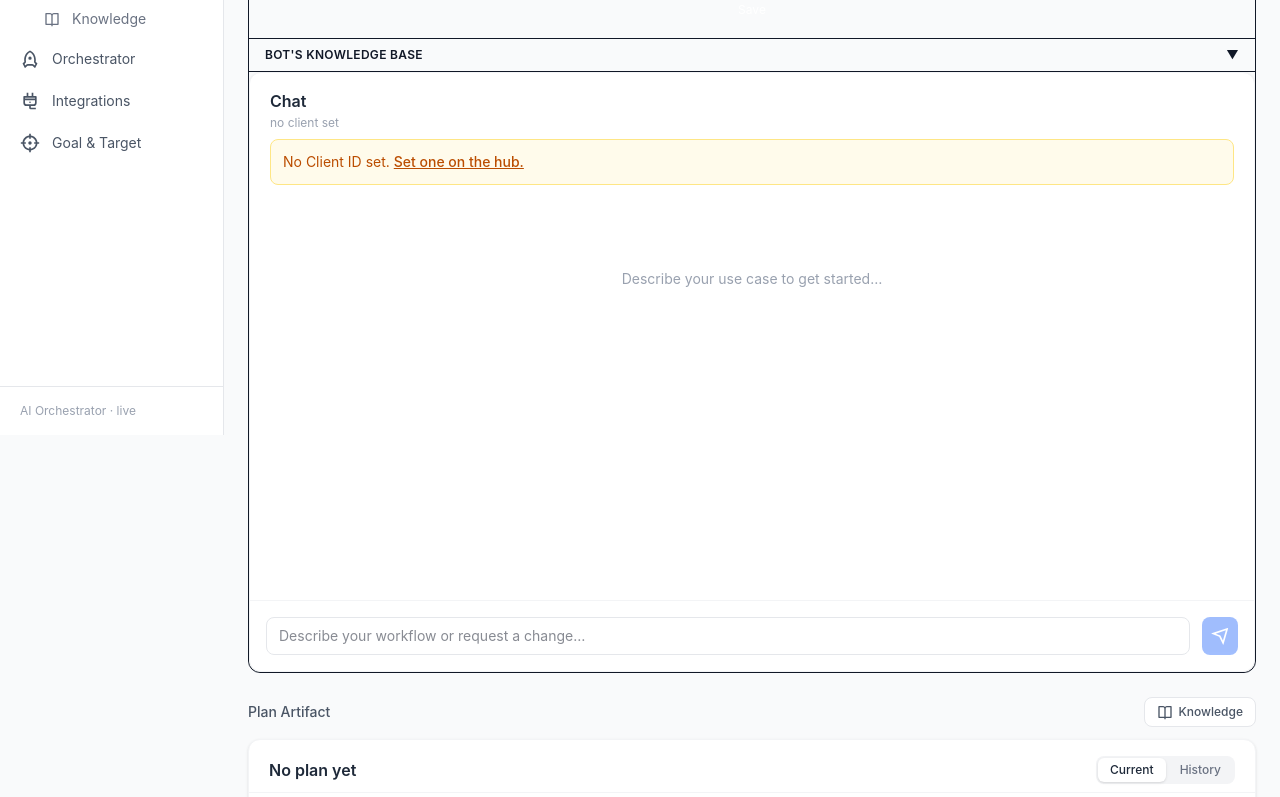
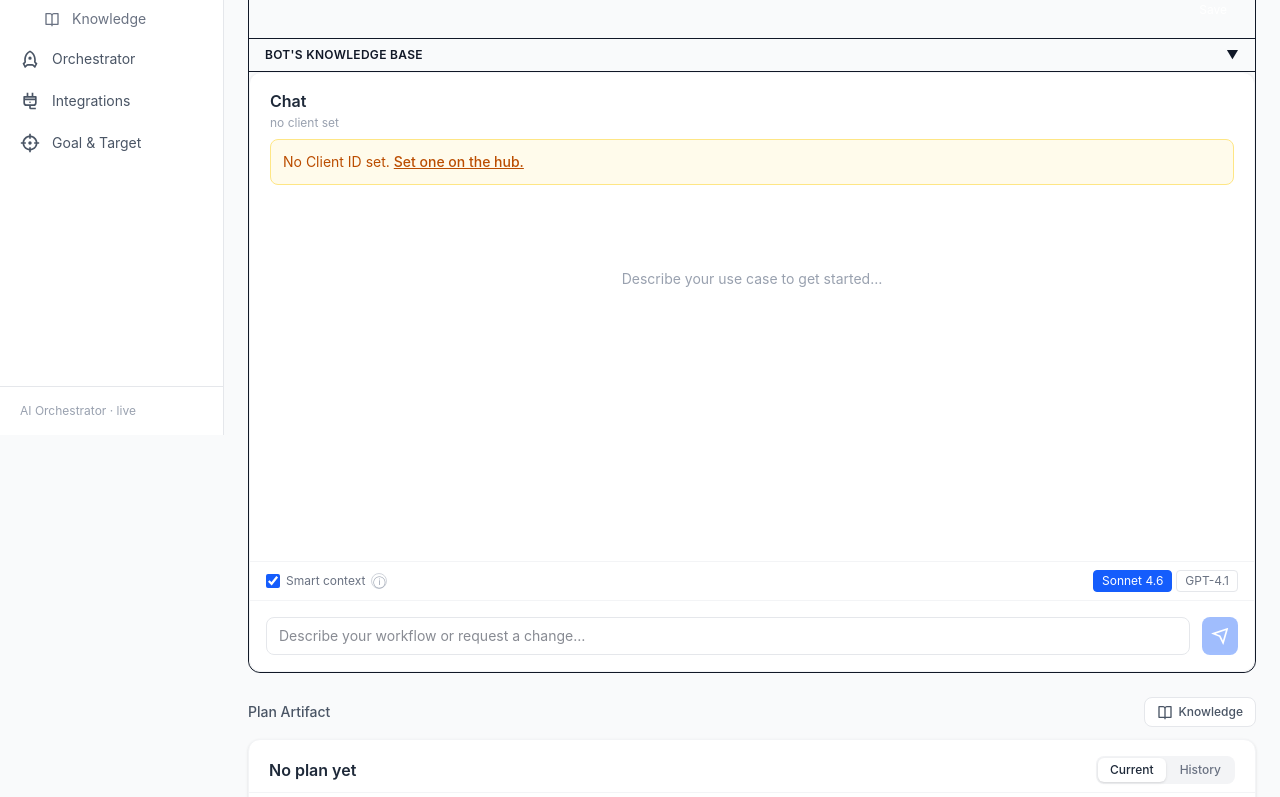
Before and after one commit to nestcub/agentic_voicebots_c360, a Next.js app in the folder dashboard/: page /intelligence/build in a window 1280 px wide. Shown: the part 365-1162 px from the top of the page. Built offline with nearby package versions, Linux system fonts and the light colour scheme.

Commit message:
update ChatThread: markdown rendering, copy button, model pills, smart context toggle

```diff
--- a/dashboard/components/intelligence/ChatThread.tsx
+++ b/dashboard/components/intelligence/ChatThread.tsx
@@ -1,6 +1,6 @@
 "use client";
 
-import { useEffect, useRef, useState } from "react";
+import React, { useEffect, useRef, useState } from "react";
 import { Card, CardHeader } from "@/components/Card";
 import { RiSendPlaneLine, RiRobot2Line, RiUserLine } from "react-icons/ri";
 
@@ -47,6 +47,59 @@ function formatAssistantError(status: number | null, message: string): string {
   return `${prefix}: ${message}`;
 }
 
+function renderInline(text: string): React.ReactNode {
+  // Handle **bold**
+  const parts = text.split(/(\*\*[^*]+\*\*)/g);
+  return parts.map((part, i) => {
+    if (part.startsWith("**") && part.endsWith("**")) {
+      return <strong key={i} className="font-semibold">{part.slice(2, -2)}</strong>;
+    }
+    return part;
+  });
+}
+
+function MarkdownContent({ text }: { text: string }) {
+  const lines = text.split("\n");
+  const elements: React.ReactNode[] = [];
+  let i = 0;
+
+  while (i < lines.length) {
+    const line = lines[i];
+
+    if (line.startsWith("### ")) {
+      elements.push(<h3 key={i} className="text-sm font-bold text-gray-800 mt-3 mb-1">{line.slice(4)}</h3>);
+    } else if (line.startsWith("## ")) {
+      elements.push(<h2 key={i} className="text-sm font-bold text-gray-900 mt-4 mb-1 border-b border-gray-200 pb-1">{line.slice(3)}</h2>);
+    } else if (line.startsWith("---")) {
+      elements.push(<hr key={i} className="border-gray-200 my-2" />);
+    } else if (line.startsWith("- ") || line.startsWith("* ")) {
+      // collect consecutive list items
+      const items: string[] = [];
+      while (i < lines.length && (lines[i].startsWith("- ") || lines[i].startsWith("* "))) {
+        items.push(lines[i].slice(2));
+        i++;
+      }
+      elements.push(
+        <ul key={`ul-${i}`} className="list-disc list-inside space-y-0.5 my-1 text-gray-700">
+          {items.map((item, j) => <li key={j} className="text-sm">{renderInline(item)}</li>)}
+        </ul>
+      );
+      continue;
+    } else if (line.trim() === "") {
+      // skip blank lines between blocks
+    } else {
+      elements.push(<p key={i} className="text-sm text-gray-800 leading-relaxed">{renderInline(line)}</p>);
+    }
+    i++;
+  }
+
+  return <div className="space-y-1">{elements}</div>;
+}
+
+function isMarkdown(text: string): boolean {
+  return /^#{1,3} |^\- |\*\*|^---/m.test(text);
+}
+
 export interface ChatThreadProps {
   clientId: string;
   onPlanUpdate: (data: {
@@ -63,6 +116,10 @@ export default function ChatThread({ clientId, onPlanUpdate }: ChatThreadProps)
   const [turns, setTurns] = useState<Turn[]>([]);
   const [message, setMessage] = useState("");
   const [loading, setLoading] = useState(false);
+  const [intentAware, setIntentAware] = useState(true);
+  const [showIntentInfo, setShowIntentInfo] = useState(false);
+  const [model, setModel] = useState<"sonnet" | "gpt-4.1">("sonnet");
+  const providerMap: Record<string, string> = { "sonnet": "anthropic", "gpt-4.1": "openai" };
   const bottomRef = useRef<HTMLDivElement>(null);
 
   useEffect(() => {
@@ -79,7 +136,12 @@ export default function ChatThread({ clientId, onPlanUpdate }: ChatThreadProps)
       const res = await fetch("/api/intelligence/converse", {
         method: "POST",
         headers: { "Content-Type": "application/json" },
-        body: JSON.stringify({ client_id: clientId, message: userMsg }),
+        body: JSON.stringify({
+          client_id: clientId,
+          message: userMsg,
+          intent_aware: intentAware,
+          provider: providerMap[model],
+        }),
       });
 
       const raw = await res.text();
@@ -170,8 +232,9 @@ export default function ChatThread({ clientId, onPlanUpdate }: ChatThreadProps)
         {turns.map((t, i) => (
           <div
             key={i}
-            className={`flex gap-3 ${t.role === "user" ? "flex-row-reverse" : ""}`}
+            className={`flex flex-col ${t.role === "user" ? "items-end" : "items-start"} gap-0.5`}
           >
+            <div className={`flex gap-3 ${t.role === "user" ? "flex-row-reverse" : ""}`}>
               <div
                 className={`w-7 h-7 rounded-full flex items-center justify-center shrink-0 ${
                   t.role === "user" ? "bg-blue-600" : "bg-gray-100"
@@ -190,8 +253,26 @@ export default function ChatThread({ clientId, onPlanUpdate }: ChatThreadProps)
                     : "bg-gray-100 text-gray-800"
                 }`}
               >
-              {t.content}
+                {t.role === "assistant" ? (
+                  isMarkdown(t.content) ? (
+                    <MarkdownContent text={t.content} />
+                  ) : (
+                    <span className="whitespace-pre-wrap">{t.content}</span>
+                  )
+                ) : (
+                  t.content
+                )}
               </div>
+            </div>
+            {t.role === "assistant" && (
+              <button
+                onClick={() => navigator.clipboard.writeText(t.content)}
+                className="mt-1 self-end text-xs text-gray-400 hover:text-gray-600 px-2 py-0.5 rounded hover:bg-gray-100 transition"
+                title="Copy"
+              >
+                Copy
+              </button>
+            )}
           </div>
         ))}
         {loading && (
@@ -205,6 +286,48 @@ export default function ChatThread({ clientId, onPlanUpdate }: ChatThreadProps)
           </div>
         )}
         <div ref={bottomRef} />
+      </div>
+
+      <div className="border-t border-gray-100 px-4 py-2 flex items-center gap-4 text-xs text-gray-500">
+        {/* Intent-aware toggle */}
+        <label className="flex items-center gap-1.5 cursor-pointer select-none">
+          <input
+            type="checkbox"
+            checked={intentAware}
+            onChange={e => setIntentAware(e.target.checked)}
+            className="w-3.5 h-3.5 accent-blue-600"
+          />
+          <span>Smart context</span>
+          <span
+            className="relative cursor-help"
+            onClick={() => setShowIntentInfo(v => !v)}
+          >
+            <span className="text-gray-400 hover:text-gray-600 text-xs border border-gray-300 rounded-full w-4 h-4 inline-flex items-center justify-center">ⓘ</span>
+            {showIntentInfo && (
+              <div className="absolute bottom-6 left-0 z-50 w-64 bg-white border border-gray-200 rounded-lg shadow-lg p-3 text-xs text-gray-700 leading-relaxed">
+                <p className="font-semibold mb-1">Smart Context Loading</p>
+                <p>When enabled, advice and KB questions skip loading your full bot plan and examples — reducing API cost. Disable if the response seems to be missing plan context.</p>
+                <button onClick={() => setShowIntentInfo(false)} className="mt-2 text-blue-600 hover:underline">Close</button>
+              </div>
+            )}
+          </span>
+        </label>
+        {/* Model pills */}
+        <div className="flex items-center gap-1 ml-auto">
+          {(["sonnet", "gpt-4.1"] as const).map(m => (
+            <button
+              key={m}
+              onClick={() => setModel(m)}
+              className={`px-2 py-0.5 rounded text-xs border transition ${
+                model === m
+                  ? "bg-blue-600 text-white border-blue-600"
+                  : "bg-white text-gray-500 border-gray-200 hover:border-gray-400"
+              }`}
+            >
+              {m === "sonnet" ? "Sonnet 4.6" : "GPT-4.1"}
+            </button>
+          ))}
+        </div>
       </div>
 
       <div className="border-t border-gray-100 p-4 flex gap-3">
```
Lines whose indentation alone changed are shown as unchanged.
